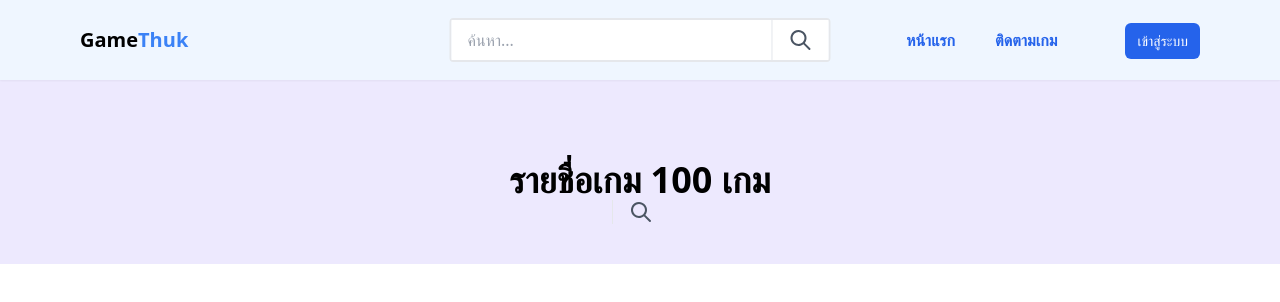
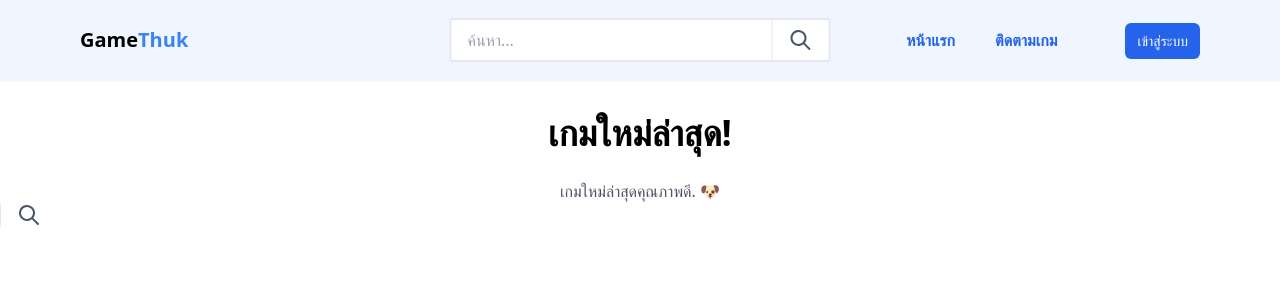
Before and after one commit to BoraBestz/GameThukv2, a Next.js app: page / in a window 1280 px wide. Shown: the top 302 px of the page. Built offline with nearby package versions, Linux system fonts and the light colour scheme.

Commit message:
Add card
update card on homepage

```diff
--- /dev/null
+++ b/components/PageTitle.js
@@ -0,0 +1,9 @@
+function PageTitle({ text }) {
+    return (
+      <h1 className="leading-relaxed font-primary font-extrabold text-4xl text-center text-palette-primary mt-4 py-2 sm:py-4">
+        {text}
+      </h1>
+    )
+  }
+
+  export default PageTitle
--- a/components/homepage.js
+++ b/components/homepage.js
@@ -2,8 +2,10 @@ import navbar from "./navbar";
 import { useState } from "react";
 import Axios from "axios";
 import Link from "next/link";
+import Image from "next/image";
+import PageTitle from "./PageTitle";
 
-function homepage(props) {
+function homepage() {
   const [gamesdataList, setGamesdataList] = useState([]);
   const getGamesdata = () => {
     Axios.get("http://localhost:3001/games_data").then((response) => {
@@ -12,9 +14,11 @@ function homepage(props) {
   };
 
   return (
-
-    <div className="bg-purple-100 flex justify-center items-center flex-col pt-40 text-center font-bold lg:text-4xl text-5xl space-y-2"> รายชื่อเกม 100 เกม
-
+    <div className="">
+      <PageTitle text="เกมใหม่ล่าสุด!" />
+      <p className="max-w-xl text-center px-2 mx-auto text-base text-gray-600">
+        เกมใหม่ล่าสุดคุณภาพดี. 🐶
+      </p>
       <button
         className="flex items-center justify-center px-4 border-l"
         onClick={getGamesdata}
@@ -29,26 +33,31 @@ function homepage(props) {
         </svg>
       </button>
 
-      <br></br>
-
+      <div className="py-12  grid grid-cols-1 grid-cols-2 grid-cols-3 grid-cols-4 grid-cols-5 gap-4">
         {gamesdataList.map((val, key) => {
           return (
-          <div className="grid grid-cols-30 gap-20 " key={key} >
-            <div className="bg-blue-300 p-3 rounded">
-              <Link href="/gameprice">
-                  <a className="text-3xl">
-                    {val.game_name} <img width= "500" height = "500" src={val.game_image} alt="new" />
-                    <div className="text-2xl">ราคาถูกสุด
+            <a className="h-150 w-72 rounded shadow-lg mx-auto border border-palette-lighter">
+              <div className="h-72 border-b-2 border-palette-lighter relative">
+                <p>image</p>
               </div>
-                      <div className="text-1xl">
-                      {val.now_price} บาท
+              <div className="h-48 relative">
+                <div className="font-primary text-palette-primary text-2xl pt-4 px-4 font-semibold">
+                  <p>title</p>
+                </div>
+                <div className="text-lg text-gray-600 p-4 font-primary font-light">
+                  <p>description</p>
+                </div>
+                <div
+                  className="text-palette-dark font-primary font-medium text-base absolute bottom-0 right-0 mb-4 pl-8 pr-4 pb-1 pt-2 bg-palette-lighter
+           rounded-tl-sm triangle"
+                >
+                  <p>price</p>
+                </div>
               </div>
             </a>
-              </Link>
-            </div>
-          </div>
           );
         })}
+      </div>
     </div>
   );
 }
--- a/pages/index.js
+++ b/pages/index.js
@@ -9,17 +9,13 @@ export default function Home() {
 	return (
 		<div>
 
-
 			<Head>
 				<title>GameThuk</title>
 				<meta name="description" content="Generated by create next app" />
 			</Head>
 			<Navbar />
+			<br></br><br></br><br></br>
 			<Homepage />
-
-
-
-
 
 		</div>
 	);
--- a/styles/globals.css
+++ b/styles/globals.css
@@ -2,3 +2,10 @@
 @tailwind base;
 @tailwind components;
 @tailwind utilities;
+
+.rowfive {
+    margin-left: auto;
+    margin-right: auto;
+    display: flex;
+    flex-direction: row;
+  }
```
Lines whose indentation alone changed are shown as unchanged.
